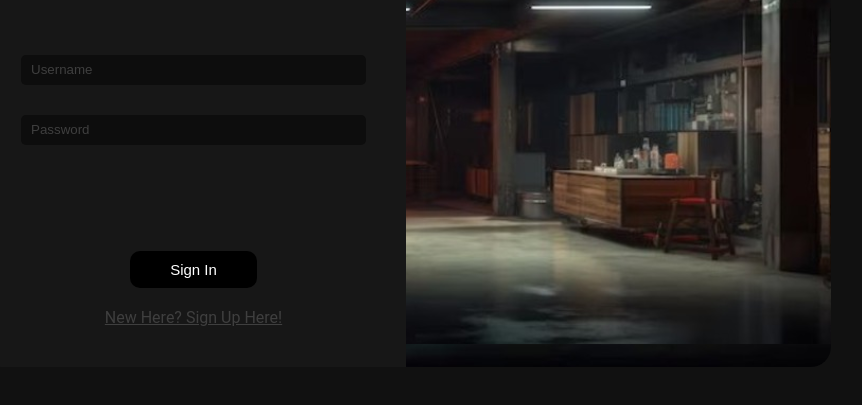
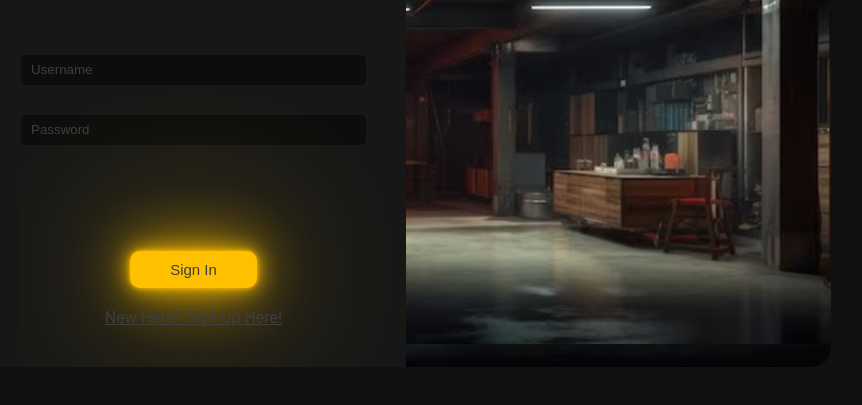
Before and after one commit to AntonisTaramigkos/CostumersApp, a website: page index.html in a window 1280 px wide. In both pictures the pointer is over the button 427 px from the left and 552 px from the top of the page. Shown: the part 283-688 px from the top of the page, without its empty margins (234-1096 px from the left). Drawn offline with Linux system fonts and the light colour scheme.

Commit message:
glow effecy

```diff
--- a/login.css
+++ b/login.css
@@ -97,7 +97,7 @@ input{
     color: #3f3f3f;
 }
 .btn{
-    color: #fff;
+    color:  #ce9f11;
     background: #0d0d0d;
     border: none;
     padding: 10px 40px;
@@ -112,7 +112,7 @@ input{
     transition: .5s;
 }
 
-.btn:hover,
+
 input:focus{
     background: #000;
     color: #fff;
@@ -126,6 +126,15 @@ input:focus{
 
 }
 
+.btn:hover{
+    cursor: pointer;
+    background:#ffc000 ;
+    box-shadow: 0 0 5px #ffc000,
+                0 0 20px #ffc000,
+                0 0 60px #ffc000,
+                0 0 150px #ffc000;
+}
+
 .link:hover {
     color: #fff;
 }
```
